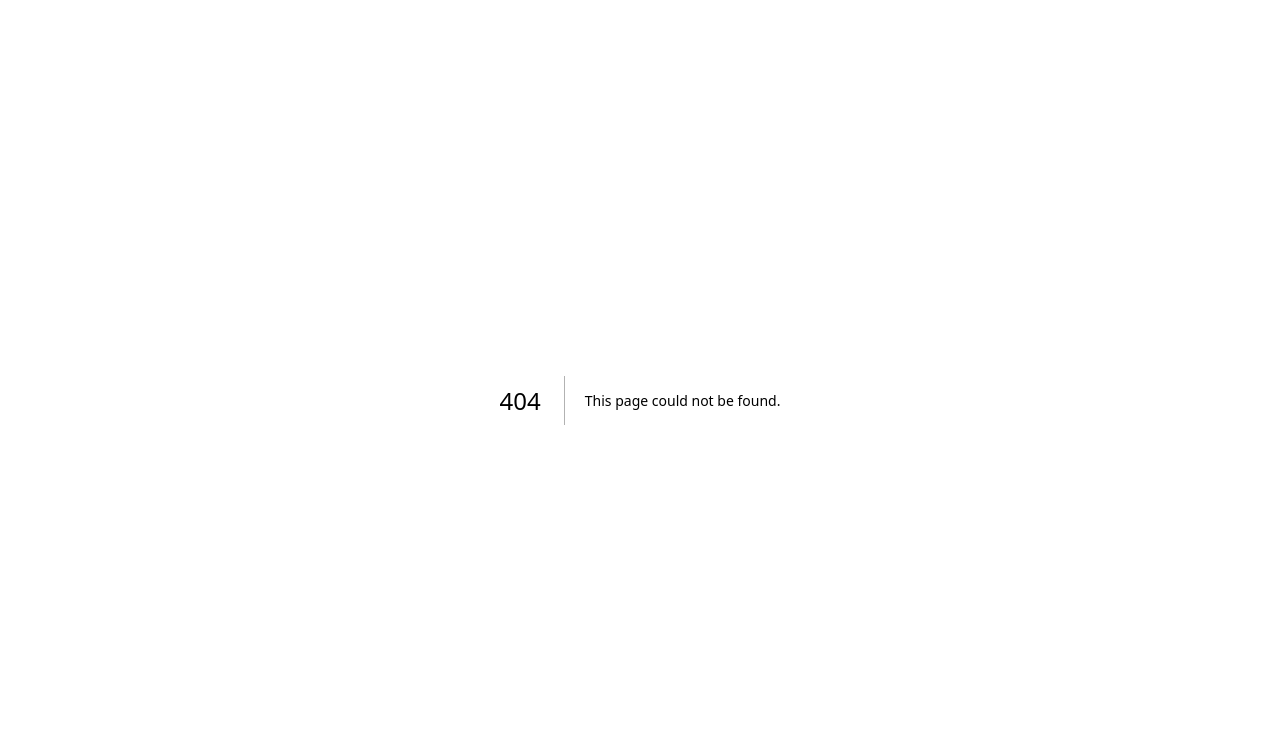
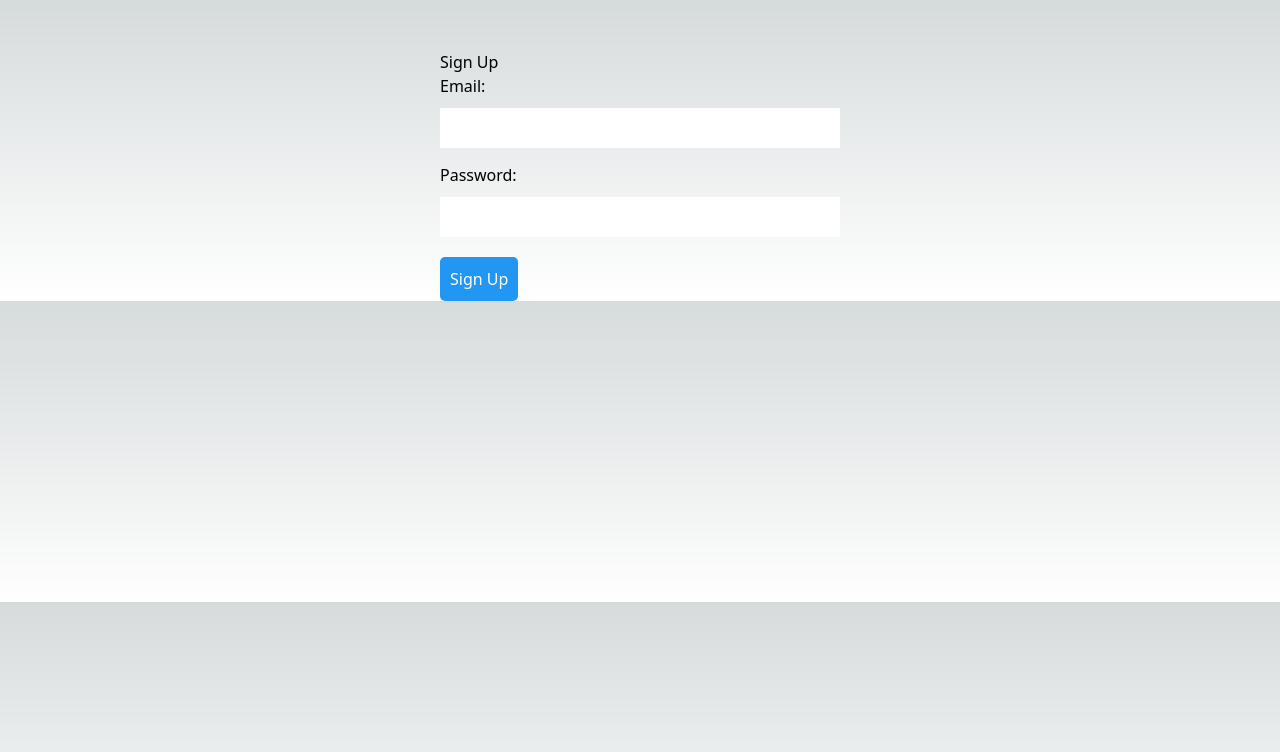
Before and after one commit to faraz-github/travelblog-task-v2, a Next.js app: page /signup in a window 1280 px wide. Before the commit this address had no page. Shown: the top 752 px of the page. Built offline with nearby package versions, Linux system fonts and the light colour scheme.

Commit message:
Install deps, setup local file storage, create auth pages

```diff
--- /dev/null
+++ b/src/data/users.json
@@ -0,0 +1,6 @@
+[
+  {
+    "email": "userone@test.com",
+    "password": "$2a$10$GSvdx.UQzx5Uy0Pt99rTr.NkYcrNK.6V7AAHETJaDg/gEkh/5R2r2"
+  }
+]
--- /dev/null
+++ b/src/pages/login.jsx
@@ -0,0 +1,73 @@
+import { useState } from "react";
+import { useRouter } from "next/router";
+
+const Login = () => {
+  const router = useRouter();
+  const [email, setEmail] = useState("");
+  const [password, setPassword] = useState("");
+
+  const handleLogin = async (e) => {
+    e.preventDefault();
+
+    try {
+      const response = await fetch("/api/auth/login", {
+        method: "POST",
+        headers: {
+          "Content-Type": "application/json",
+        },
+        body: JSON.stringify({ email, password }),
+      });
+
+      if (response.ok) {
+        router.push("/");
+      } else {
+        console.error("Login failed");
+      }
+    } catch (error) {
+      console.error("Login error:", error);
+    }
+  };
+
+  return (
+    <div style={{ maxWidth: "400px", margin: "auto", marginTop: "50px" }}>
+      <h2>Login</h2>
+      <form onSubmit={handleLogin}>
+        <label style={{ display: "block", marginBottom: "10px" }}>Email:</label>
+        <input
+          type="email"
+          value={email}
+          onChange={(e) => setEmail(e.target.value)}
+          required
+          style={{ width: "100%", marginBottom: "15px", padding: "8px" }}
+        />
+
+        <label style={{ display: "block", marginBottom: "10px" }}>
+          Password:
+        </label>
+        <input
+          type="password"
+          value={password}
+          onChange={(e) => setPassword(e.target.value)}
+          required
+          style={{ width: "100%", marginBottom: "20px", padding: "8px" }}
+        />
+
+        <button
+          type="submit"
+          style={{
+            padding: "10px",
+            background: "#4caf50",
+            color: "white",
+            border: "none",
+            borderRadius: "5px",
+            cursor: "pointer",
+          }}
+        >
+          Login
+        </button>
+      </form>
+    </div>
+  );
+};
+
+export default Login;
--- /dev/null
+++ b/src/pages/logout.jsx
@@ -0,0 +1,34 @@
+import { useEffect } from "react";
+import { useRouter } from "next/router";
+
+const Logout = () => {
+  const router = useRouter();
+
+  useEffect(() => {
+    const logout = async () => {
+      try {
+        const response = await fetch("/api/auth/logout", {
+          method: "POST",
+        });
+
+        if (response.ok) {
+          router.push("/login");
+        } else {
+          console.error("Logout failed");
+        }
+      } catch (error) {
+        console.error("Logout error:", error);
+      }
+    };
+
+    logout();
+  }, [router]);
+
+  return (
+    <div style={{ maxWidth: "400px", margin: "auto", marginTop: "50px" }}>
+      <p>Logging out...</p>
+    </div>
+  );
+};
+
+export default Logout;
--- /dev/null
+++ b/src/pages/signup.jsx
@@ -0,0 +1,73 @@
+import { useState } from "react";
+import { useRouter } from "next/router";
+
+const SignUp = () => {
+  const router = useRouter();
+  const [email, setEmail] = useState("");
+  const [password, setPassword] = useState("");
+
+  const handleSignUp = async (e) => {
+    e.preventDefault();
+
+    try {
+      const response = await fetch("/api/auth/signup", {
+        method: "POST",
+        headers: {
+          "Content-Type": "application/json",
+        },
+        body: JSON.stringify({ email, password }),
+      });
+
+      if (response.ok) {
+        router.push("/login");
+      } else {
+        console.error("Sign-up failed");
+      }
+    } catch (error) {
+      console.error("Sign-up error:", error);
+    }
+  };
+
+  return (
+    <div style={{ maxWidth: "400px", margin: "auto", marginTop: "50px" }}>
+      <h2>Sign Up</h2>
+      <form onSubmit={handleSignUp}>
+        <label style={{ display: "block", marginBottom: "10px" }}>Email:</label>
+        <input
+          type="email"
+          value={email}
+          onChange={(e) => setEmail(e.target.value)}
+          required
+          style={{ width: "100%", marginBottom: "15px", padding: "8px" }}
+        />
+
+        <label style={{ display: "block", marginBottom: "10px" }}>
+          Password:
+        </label>
+        <input
+          type="password"
+          value={password}
+          onChange={(e) => setPassword(e.target.value)}
+          required
+          style={{ width: "100%", marginBottom: "20px", padding: "8px" }}
+        />
+
+        <button
+          type="submit"
+          style={{
+            padding: "10px",
+            background: "#2196f3",
+            color: "white",
+            border: "none",
+            borderRadius: "5px",
+            cursor: "pointer",
+          }}
+        >
+          Sign Up
+        </button>
+      </form>
+    </div>
+  );
+};
+
+export default SignUp;
```
Also changed, not shown: package.json (+10 -5 lines), 2 other files (tests, documents, lock files or other folders).
